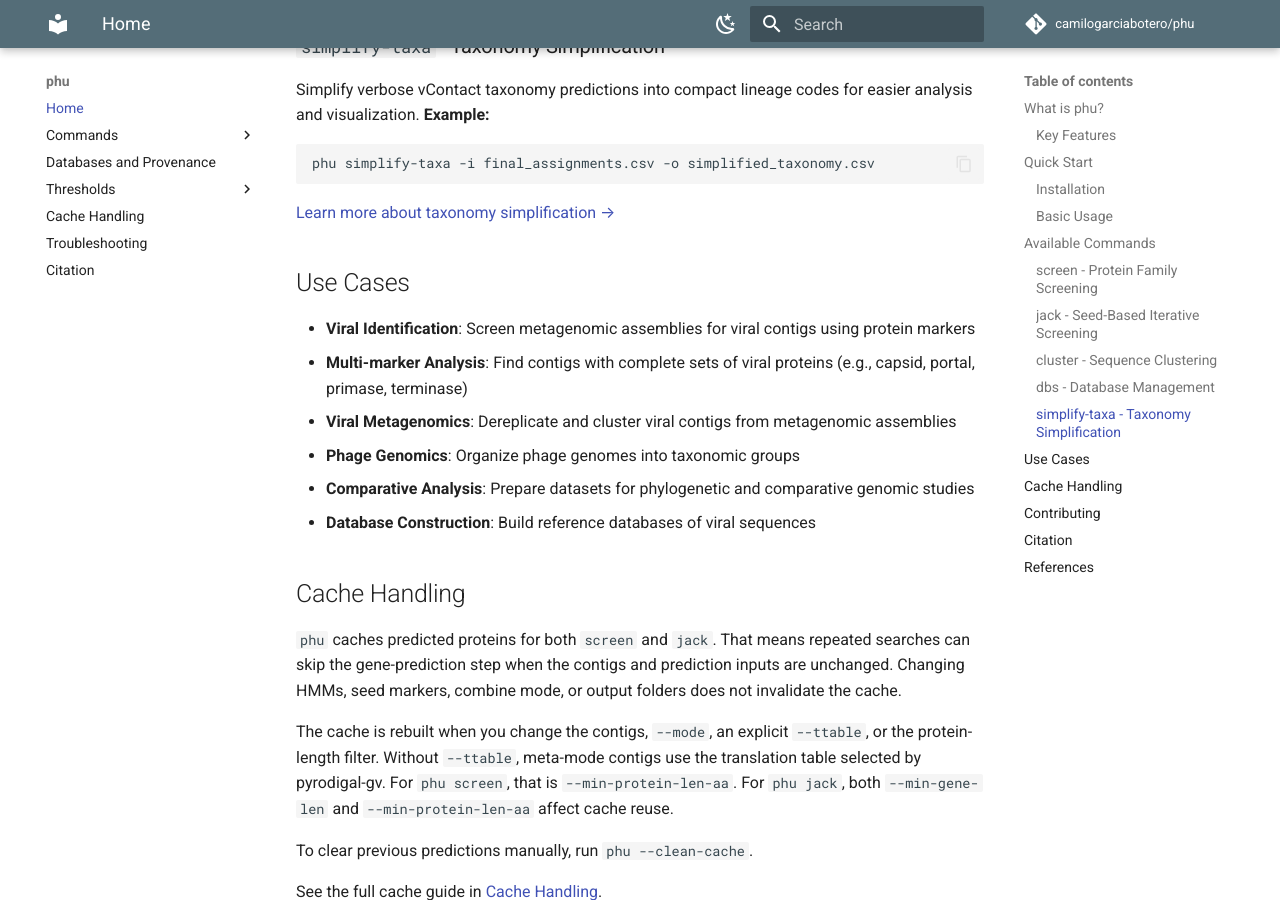
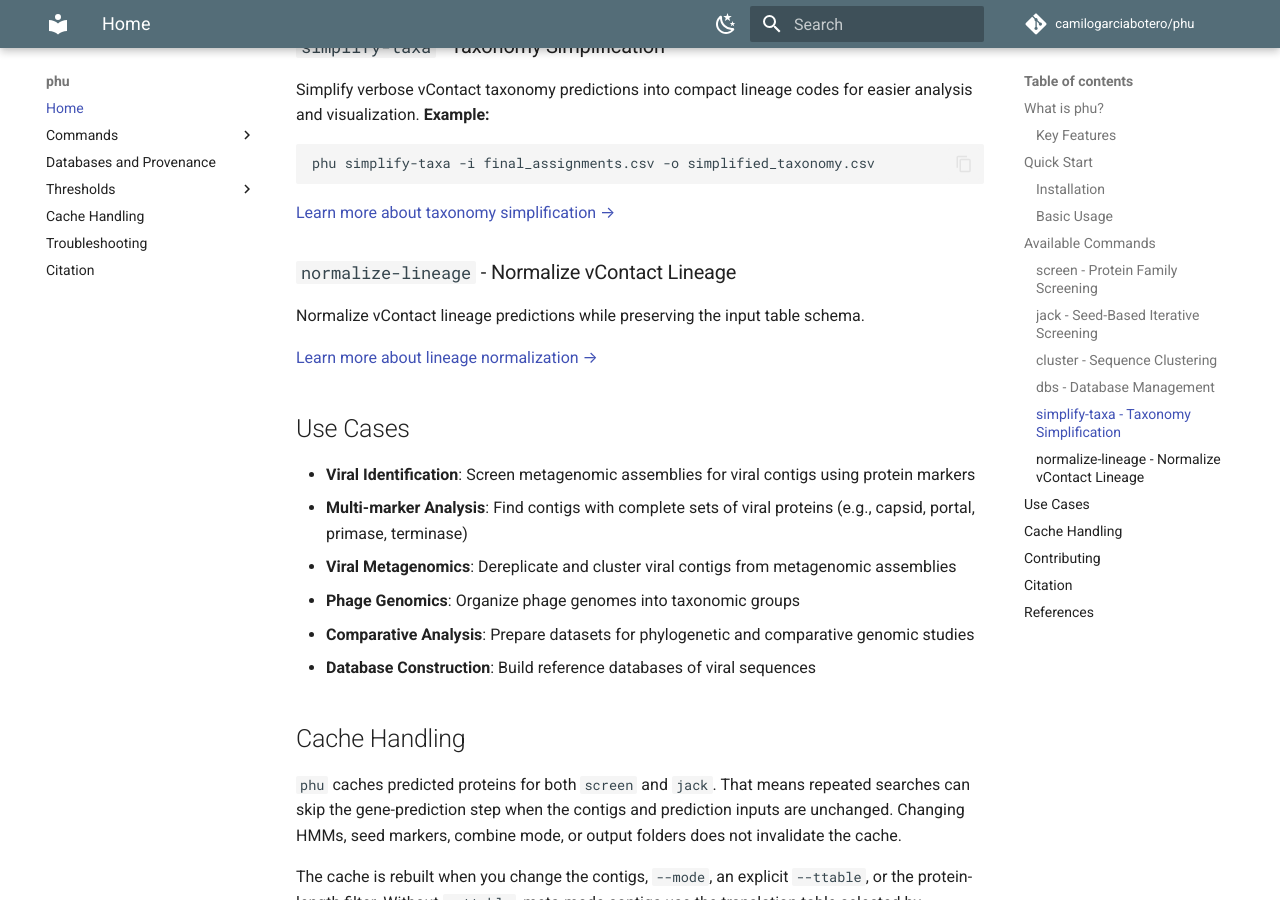
Before and after one commit to camilogarciabotero/phu, an MkDocs documentation site: the page built from docs/index.md, in a window 1280 px wide and 900 px high, scrolled down 3022 px. Built offline with MkDocs 1.6.1 and Material for MkDocs 9.7.7, drawn with Linux system fonts in a browser that asks for light colours; comment, search, counter and statistics services are not loaded.

Commit message:
Add normalize-lineage command documentation and update navigation

```diff
--- a/docs/index.md
+++ b/docs/index.md
@@ -141,6 +141,12 @@ phu simplify-taxa -i final_assignments.csv -o simplified_taxonomy.csv
 
 [Learn more about taxonomy simplification →](commands/simplify-taxa.md)
 
+### `normalize-lineage` - Normalize vContact Lineage
+
+Normalize vContact lineage predictions while preserving the input table schema.
+
+[Learn more about lineage normalization →](commands/normalize-lineage.md)
+
 ## Use Cases
 
 - **Viral Identification**: Screen metagenomic assemblies for viral contigs using protein markers
--- a/mkdocs.yaml
+++ b/mkdocs.yaml
@@ -71,6 +71,7 @@ nav:
       - commands/dbs.md
       - commands/avger.md
       - commands/simplify-taxa.md
+      - commands/normalize-lineage.md
       - commands/screen.md
       - commands/jack.md
   - Databases and Provenance: databases.md
```
Also changed, not shown: docs/commands/normalize-lineage.md (added, +37 -0 lines).
